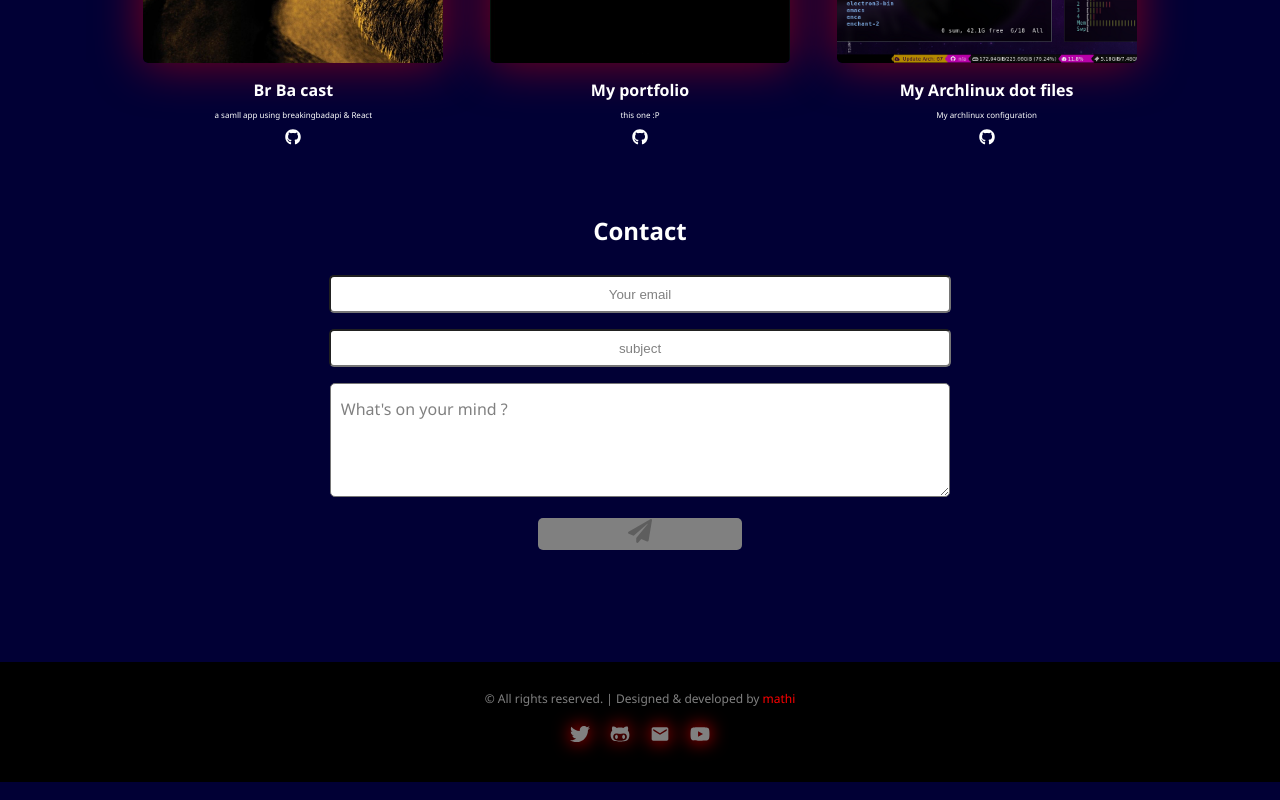
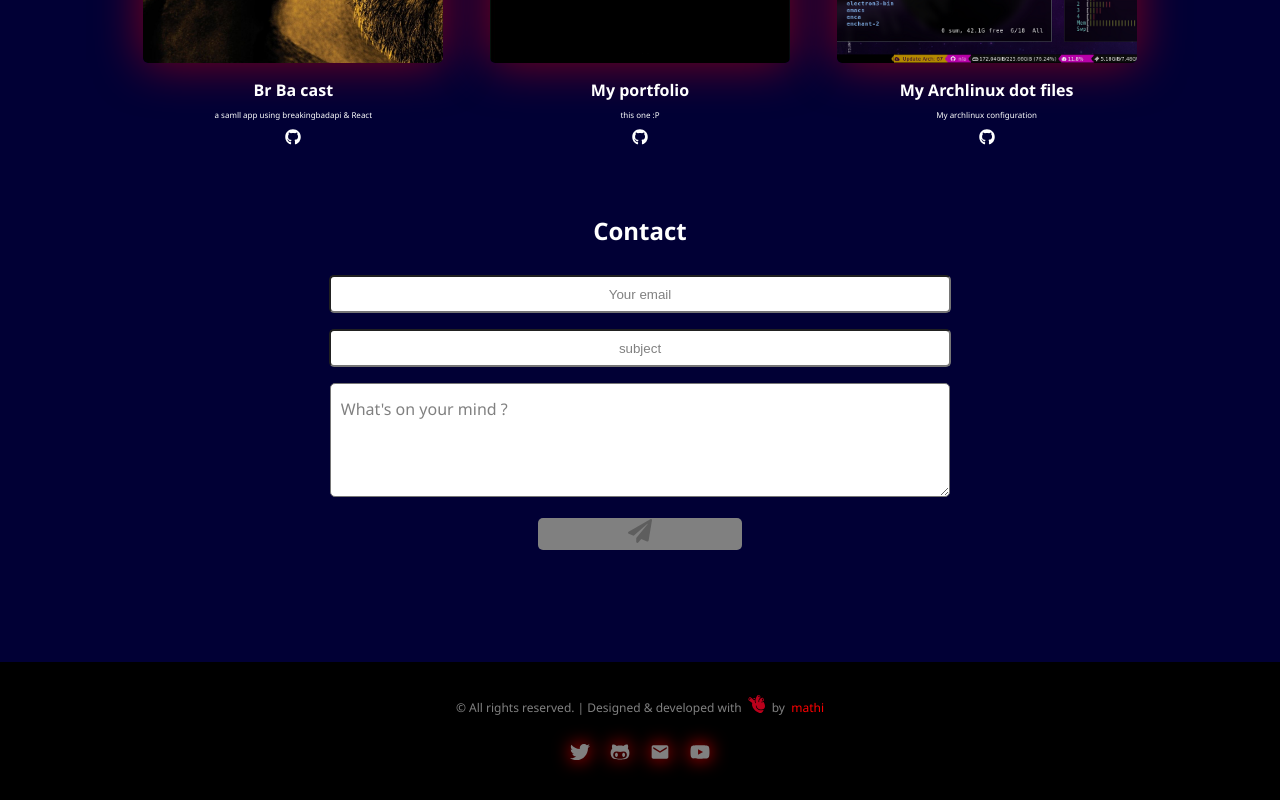
Before and after one commit to maathi/maathi.github.io, a React (Create React App) app: page / in a window 1280 px wide. Shown: the part 1278-2078 px from the top of the page. Built offline with nearby package versions, Linux system fonts and the light colour scheme.

Commit message:
added the heart beating

```diff
--- a/src/components/contact.jsx
+++ b/src/components/contact.jsx
@@ -19,7 +19,7 @@ class Contact extends Form {
   }
 
   componentDidMount() {
-    this.visit()
+    // this.visit()
   }
 
   handleSubmit = (e) => {
--- a/src/components/footer.jsx
+++ b/src/components/footer.jsx
@@ -1,12 +1,16 @@
 import "../style/footer.css"
 import { FaTwitter, FaGithubAlt, FaYoutube } from "react-icons/fa"
 import { MdMail } from "react-icons/md"
+import { GiHeartOrgan } from "react-icons/gi"
 
 function Footer() {
   return (
     <div className="footer">
       <p className="rights">
-        © All rights reserved. | Designed &amp; developed by <span>mathi</span>
+        © All rights reserved. | Designed &amp; developed with
+        <GiHeartOrgan id="heart" />
+        by &nbsp;
+        <span>mathi</span>
       </p>
       <ul className="icons">
         <li>
--- a/src/style/contact.css
+++ b/src/style/contact.css
@@ -1,5 +1,16 @@
 .contact {
   margin: 4rem auto;
+  animation-name: appear;
+  animation-duration: 2s;
+}
+
+@keyframes appear {
+  from {
+    opacity: 0;
+  }
+  to {
+    opacity: 1;
+  }
 }
 
 form {
--- a/src/style/footer.css
+++ b/src/style/footer.css
@@ -10,6 +10,7 @@
   font-size: 12px;
   color: gray;
   margin-bottom: 0;
+  line-height: 35px;
 }
 
 .rights > span {
@@ -57,3 +58,22 @@ ul.icons a:hover {
 .youtube:hover {
   color: #ff0000;
 }
+
+#heart {
+  width: 30px;
+  color: #bb001b;
+  margin-bottom: -2px;
+  animation-name: heart-beat;
+  animation-duration: 0.2s;
+  animation-iteration-count: infinite;
+  animation-direction: alternate;
+}
+
+@keyframes heart-beat {
+  from {
+    font-size: 15px;
+  }
+  to {
+    font-size: 20px;
+  }
+}
```
